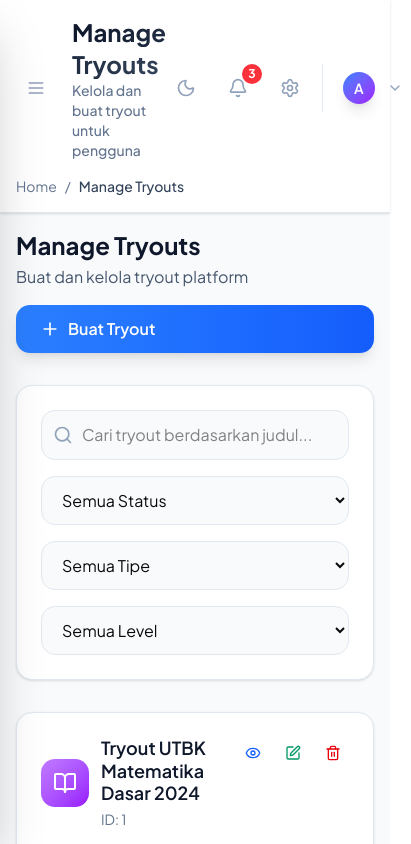
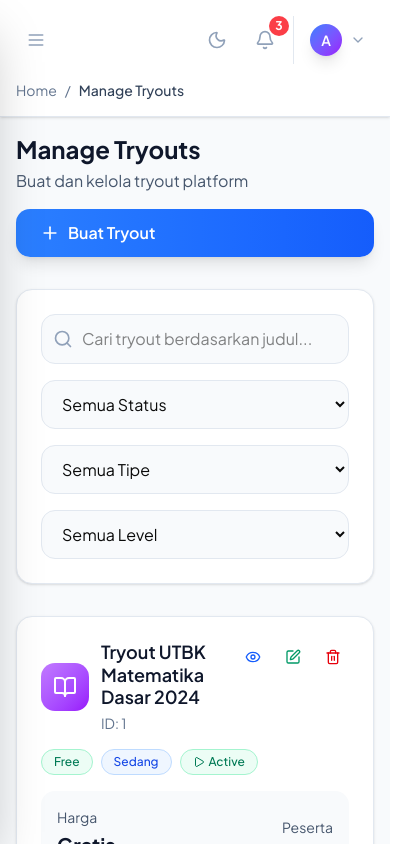
Before and after one commit to akbarryyan/pintuuniv, a Next.js app: page /sys/dashboard/tryouts in a window 390 px wide. Shown: the top 844 px of the page, 411 px wide, since content can reach past the window. Built offline with nearby package versions, Linux system fonts and the light colour scheme.

Commit message:
feat: perbarui komponen TopHeader dengan menyembunyikan elemen tertentu pada tampilan mobile, meningkatkan responsivitas dan pengalaman pengguna secara keseluruhan

```diff
--- a/src/components/sys/TopHeader.tsx
+++ b/src/components/sys/TopHeader.tsx
@@ -41,9 +41,9 @@ export default function TopHeader({
             <Menu className="w-5 h-5" />
           </button>
 
-          {/* Page Title & Description */}
-          <div className="flex items-center space-x-4">
-            <div className="hidden sm:block w-px h-8 bg-slate-200" />
+          {/* Page Title & Description - Hidden on Mobile */}
+          <div className="hidden lg:flex items-center space-x-4">
+            <div className="w-px h-8 bg-slate-200" />
             <div>
               <h1 className="text-2xl font-bold text-slate-900 group">
                 <span className="bg-gradient-to-r from-slate-900 to-slate-700 bg-clip-text text-transparent">
@@ -58,8 +58,8 @@ export default function TopHeader({
         </div>
 
         {/* Right Section - Actions */}
-        <div className="flex items-center space-x-3">
-          {/* Search Bar */}
+        <div className="flex items-center space-x-2 lg:space-x-3">
+          {/* Search Bar - Hidden on Mobile */}
           <div className="hidden md:flex items-center space-x-2 bg-slate-50 rounded-xl px-4 py-2.5 border border-slate-200 hover:border-slate-300 transition-all duration-300 focus-within:ring-2 focus-within:ring-blue-500 focus-within:border-blue-500">
             <Search className="w-4 h-4 text-slate-400" />
             <input
@@ -91,14 +91,14 @@ export default function TopHeader({
             )}
           </button>
 
-          {/* Settings */}
-          <button className="p-2.5 text-slate-400 hover:text-slate-600 hover:bg-slate-100 rounded-xl transition-all duration-300 hover:scale-105 active:scale-95">
+          {/* Settings - Hidden on Mobile */}
+          <button className="hidden lg:block p-2.5 text-slate-400 hover:text-slate-600 hover:bg-slate-100 rounded-xl transition-all duration-300 hover:scale-105 active:scale-95">
             <Settings className="w-5 h-5" />
           </button>
 
           {/* User Profile */}
-          <div className="flex items-center space-x-3 pl-3 border-l border-slate-200">
-            <div className="flex items-center space-x-3 group cursor-pointer p-2 rounded-xl hover:bg-slate-100 transition-all duration-300">
+          <div className="flex items-center space-x-2 lg:space-x-3 pl-2 lg:pl-3 border-l border-slate-200">
+            <div className="flex items-center space-x-2 lg:space-x-3 group cursor-pointer p-2 rounded-xl hover:bg-slate-100 transition-all duration-300">
               <div className="w-8 h-8 bg-gradient-to-br from-blue-500 to-purple-600 rounded-full flex items-center justify-center text-white font-semibold text-sm shadow-lg group-hover:scale-110 transition-transform duration-300">
                 A
               </div>
```
